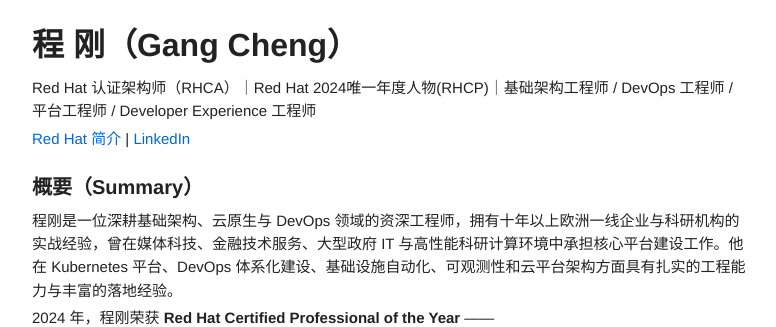
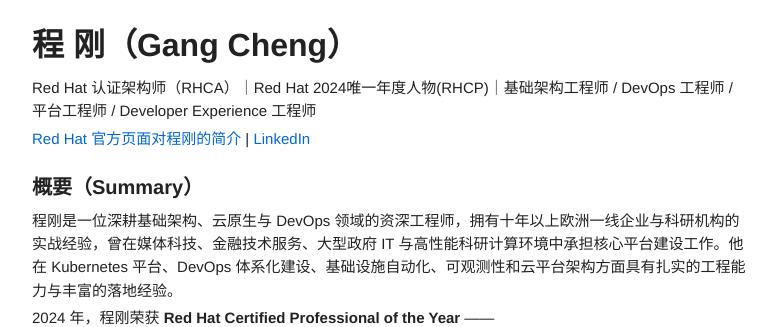
Before and after one commit to gcccheng/wugui, a Jekyll site: the page built from index.md, in a window 1280 px wide and 900 px high. Shown: the top 327 px of the window, without its empty margins (118-894 px from the left). Built offline with Jekyll 4.4.1, drawn with Linux system fonts in a browser that asks for light colours.

Commit message:
Update link text for Red Hat introduction

```diff
--- a/index.md
+++ b/index.md
@@ -8,7 +8,7 @@ title: 程刚中文简历
 Red Hat 认证架构师（RHCA）｜Red Hat 2024唯一年度人物(RHCP)｜基础架构工程师 / DevOps 工程师 / 平台工程师 / Developer Experience 工程师
 
 <div id="webaddress">
-<a href="https://www.redhat.com/en/blog/announcing-2024-red-hat-certified-professional-year-gang-cheng">Red Hat 简介</a> |
+<a href="https://www.redhat.com/en/blog/announcing-2024-red-hat-certified-professional-year-gang-cheng">Red Hat 官方页面对程刚的简介</a> |
 <a href="https://www.linkedin.com/in/gang-cheng-7170a521/">LinkedIn</a>
 </div>
 
```
